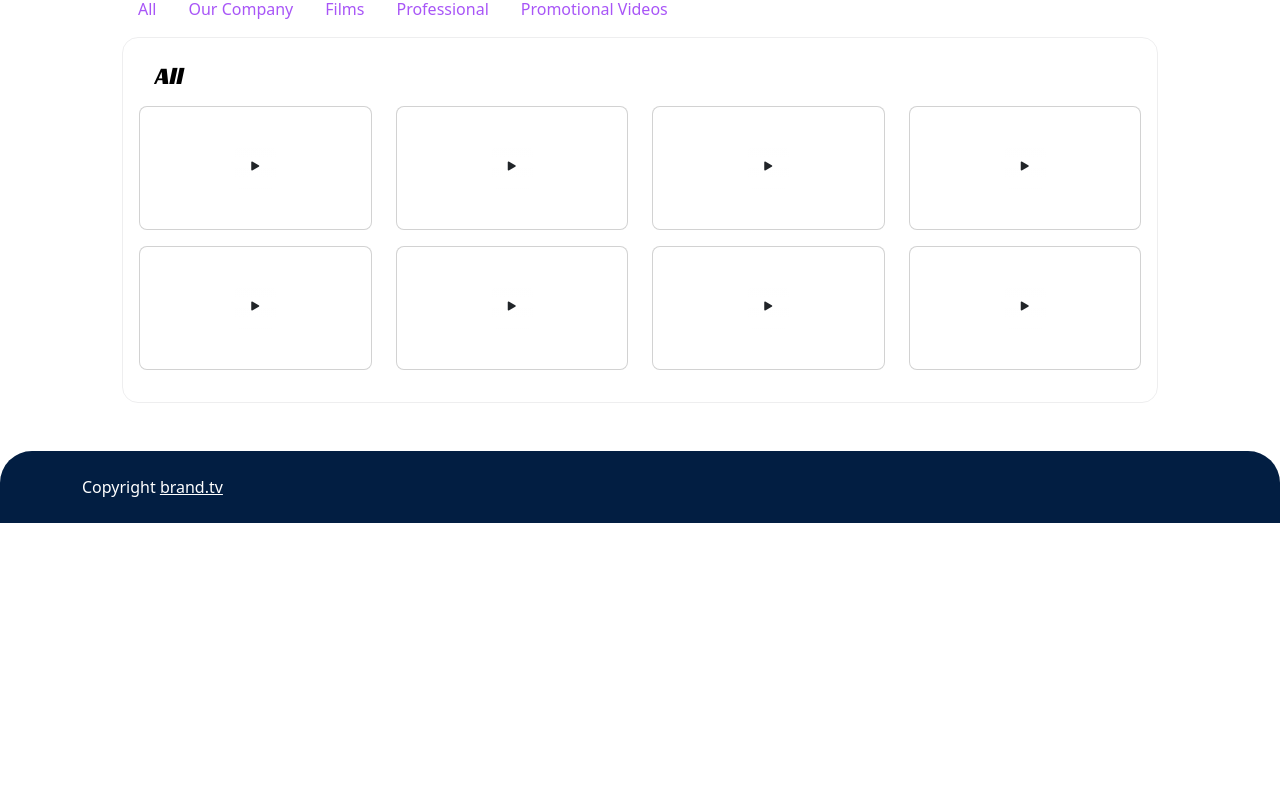
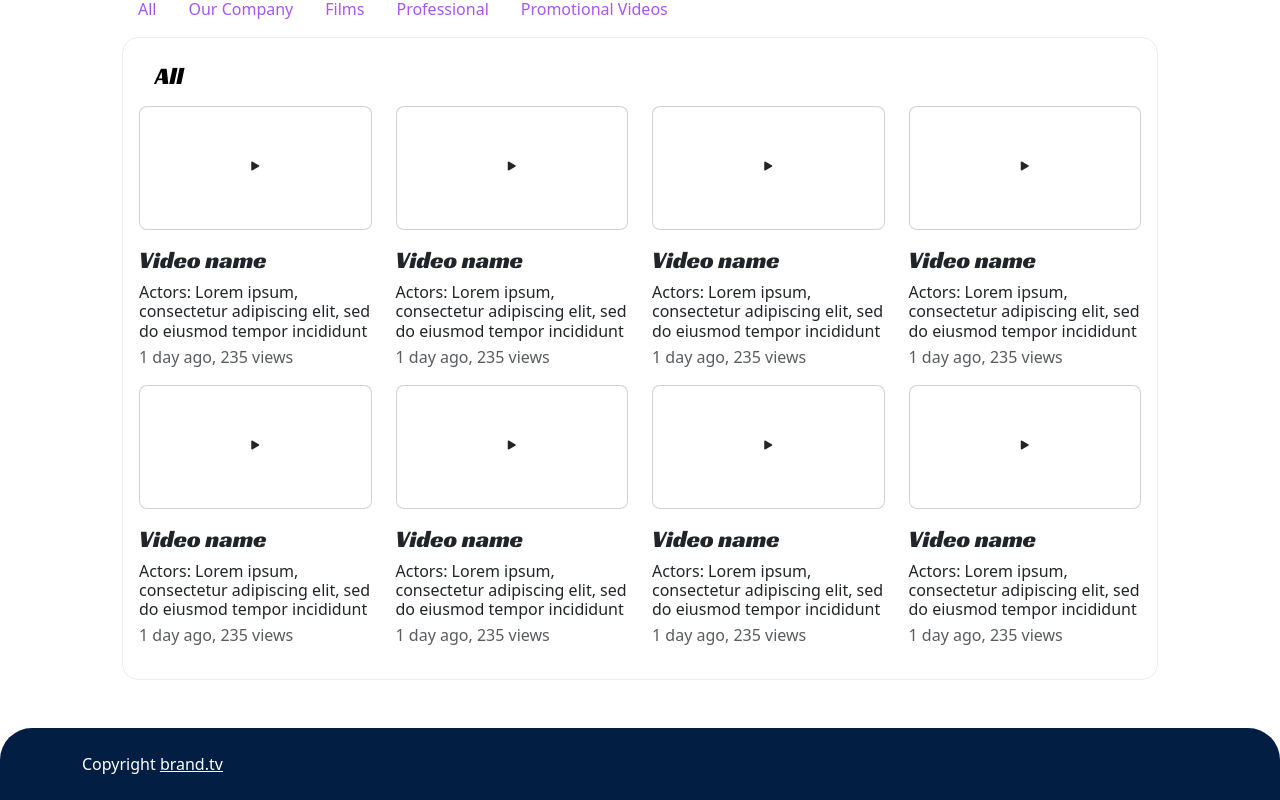
Before and after one commit to olenadm/brand-tv-next, a Next.js app: page /replay in a window 1280 px wide. Shown: the part 812-1612 px from the top of the page. Before the commit the page ends 1335 px from the top, so only its background shows below. Built offline with nearby package versions, Linux system fonts and the light colour scheme.

Commit message:
Description

```diff
--- a/app/components/ui/VideoList.tsx
+++ b/app/components/ui/VideoList.tsx
@@ -1,6 +1,7 @@
 import React from "react";
 import { Col } from "react-bootstrap";
 import Video from "./Video";
+import VideoDescription from "./VideoDescription";
 
 export default function VideoList(props: {
   catName: string | undefined;
@@ -16,6 +17,7 @@ export default function VideoList(props: {
         {Array.from({ length: 8 }).map((_, i) => (
           <Col key={i} sm={3} md={6} lg={3}>
             <Video slug={slug} name="Video" id={i + 1} />
+            <VideoDescription />
           </Col>
         ))}
       </div>
```
